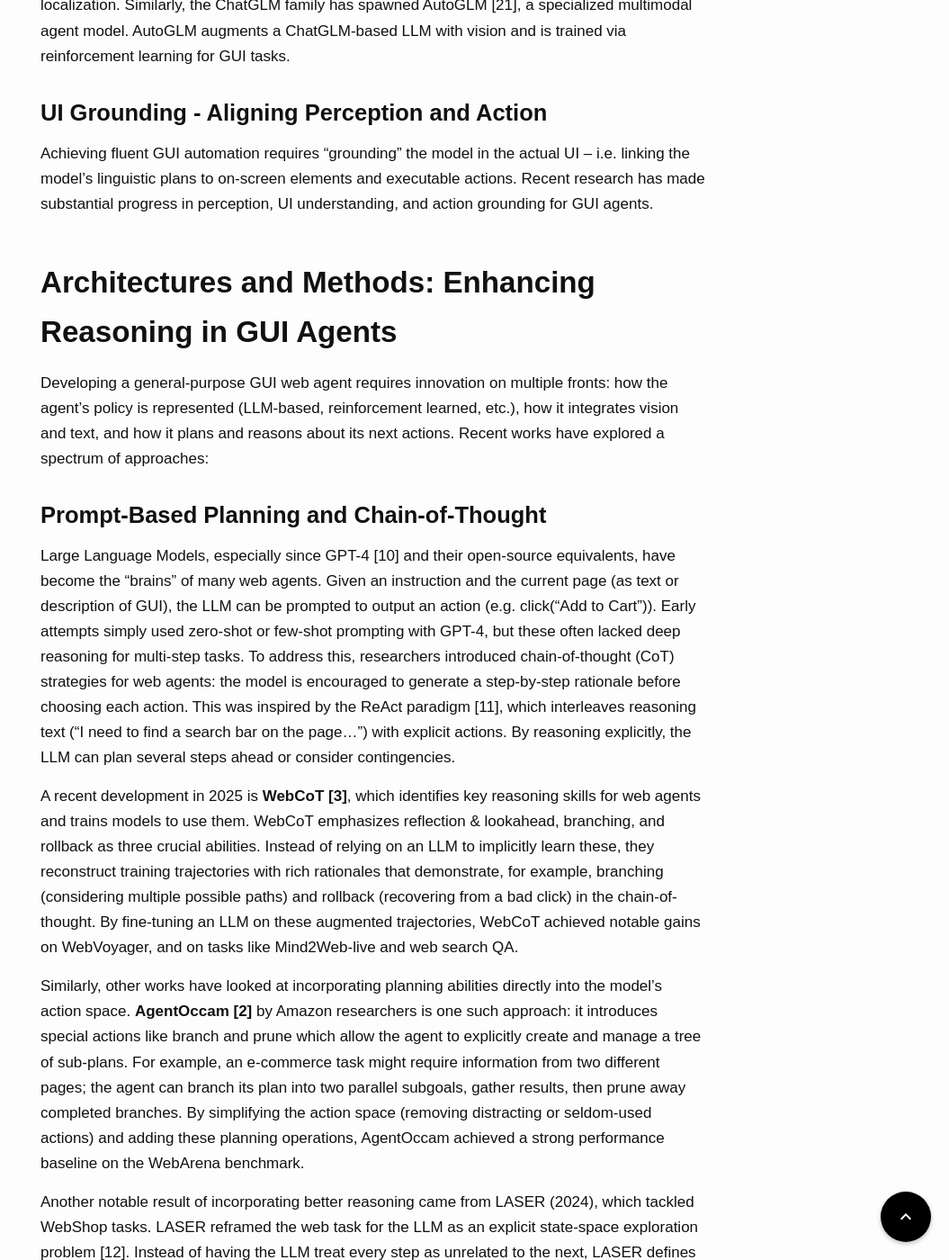
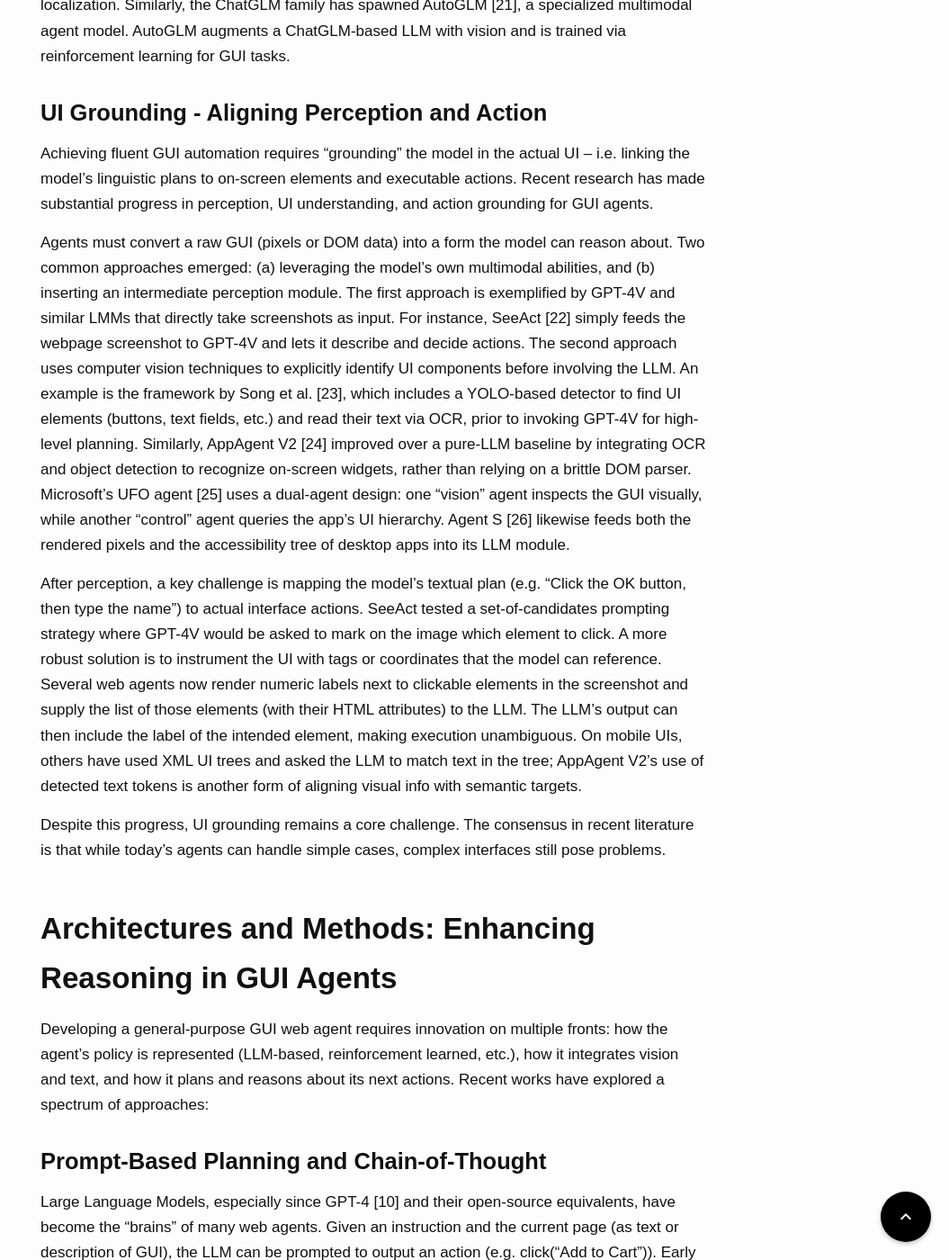
Before and after one commit to UCLAdeepvision/CS269-Projects-2025Spring, a Jekyll site: the page built from _posts/2025-06-03-student-27-WebAgent.md, in a window 1280 px wide and 1400 px high, scrolled down 7043 px. Shown: the whole window at 90% size, without its empty margins (225-1280 px from the left). Built offline with Jekyll 4.4.1, drawn with Linux system fonts in a browser that asks for light colours; some web fonts are replaced; comment, search, counter and statistics services are not loaded; some of the changed text lies outside the part shown.

Commit message:
UI ground section done

```diff
--- a/_posts/2025-06-03-student-27-WebAgent.md
+++ b/_posts/2025-06-03-student-27-WebAgent.md
@@ -90,6 +90,12 @@ Multimodal LLMs have become the core enablers of GUI agents. Since 2024, a new g
 
 Achieving fluent GUI automation requires “grounding” the model in the actual UI – i.e. linking the model’s linguistic plans to on-screen elements and executable actions. Recent research has made substantial progress in perception, UI understanding, and action grounding for GUI agents.
 
+Agents must convert a raw GUI (pixels or DOM data) into a form the model can reason about. Two common approaches emerged: (a) leveraging the model’s own multimodal abilities, and (b) inserting an intermediate perception module. The first approach is exemplified by GPT-4V and similar LMMs that directly take screenshots as input. For instance, SeeAct [22] simply feeds the webpage screenshot to GPT-4V and lets it describe and decide actions. The second approach uses computer vision techniques to explicitly identify UI components before involving the LLM. An example is the framework by Song et al. [23], which includes a YOLO-based detector to find UI elements (buttons, text fields, etc.) and read their text via OCR, prior to invoking GPT-4V for high-level planning. Similarly, AppAgent V2 [24] improved over a pure-LLM baseline by integrating OCR and object detection to recognize on-screen widgets, rather than relying on a brittle DOM parser. Microsoft’s UFO agent [25] uses a dual-agent design: one “vision” agent inspects the GUI visually, while another “control” agent queries the app’s UI hierarchy. Agent S [26] likewise feeds both the rendered pixels and the accessibility tree of desktop apps into its LLM module.
+
+After perception, a key challenge is mapping the model’s textual plan (e.g. “Click the OK button, then type the name”) to actual interface actions. SeeAct tested a set-of-candidates prompting strategy where GPT-4V would be asked to mark on the image which element to click. A more robust solution is to instrument the UI with tags or coordinates that the model can reference. Several web agents now render numeric labels next to clickable elements in the screenshot and supply the list of those elements (with their HTML attributes) to the LLM. The LLM’s output can then include the label of the intended element, making execution unambiguous. On mobile UIs, others have used XML UI trees and asked the LLM to match text in the tree; AppAgent V2’s use of detected text tokens is another form of aligning visual info with semantic targets.
+
+Despite this progress, UI grounding remains a core challenge. The consensus in recent literature is that while today’s agents can handle simple cases, complex interfaces still pose problems.
+
 
 ## Architectures and Methods: Enhancing Reasoning in GUI Agents
 
@@ -164,3 +170,13 @@ Another angle of learning from experience is self-improvement via trajectory rel
 [20] Bai, Shuai, Keqin Chen, Xuejing Liu, Jialin Wang, Wenbin Ge, Sibo Song, Kai Dang et al. "Qwen2. 5-vl technical report." arXiv preprint arXiv:2502.13923 (2025).
 
 [21] Liu, Xiao, Bo Qin, Dongzhu Liang, Guang Dong, Hanyu Lai, Hanchen Zhang, Hanlin Zhao et al. "Autoglm: Autonomous foundation agents for guis." arXiv preprint arXiv:2411.00820 (2024).
+
+[22] Zheng, Boyuan, Boyu Gou, Jihyung Kil, Huan Sun, and Yu Su. "Gpt-4v (ision) is a generalist web agent, if grounded." arXiv preprint arXiv:2401.01614 (2024).
+
+[23] Yunpeng Song, Yiheng Bian, Yongtao Tang, and Zhongmin Cai. 2023. Navigating Interfaces with AI for Enhanced User Interaction. ArXiv:2312.11190
+
+[24] Yanda Li, Chi Zhang, Wanqi Yang, Bin Fu, Pei Cheng, Xin Chen, Ling Chen, and Yunchao Wei. 2024b. Appagent v2: Advanced agent for flexible mobile interactions. arXiv preprint arXiv:2408.11824.
+
+[25] Zhang, Chaoyun, Liqun Li, Shilin He, Xu Zhang, Bo Qiao, Si Qin, Minghua Ma et al. "Ufo: A ui-focused agent for windows os interaction." arXiv preprint arXiv:2402.07939 (2024).
+
+[26] Agashe, Saaket, Jiuzhou Han, Shuyu Gan, Jiachen Yang, Ang Li, and Xin Eric Wang. "Agent s: An open agentic framework that uses computers like a human." arXiv preprint arXiv:2410.08164 (2024).
```
Also changed, not shown: 2 other files.
